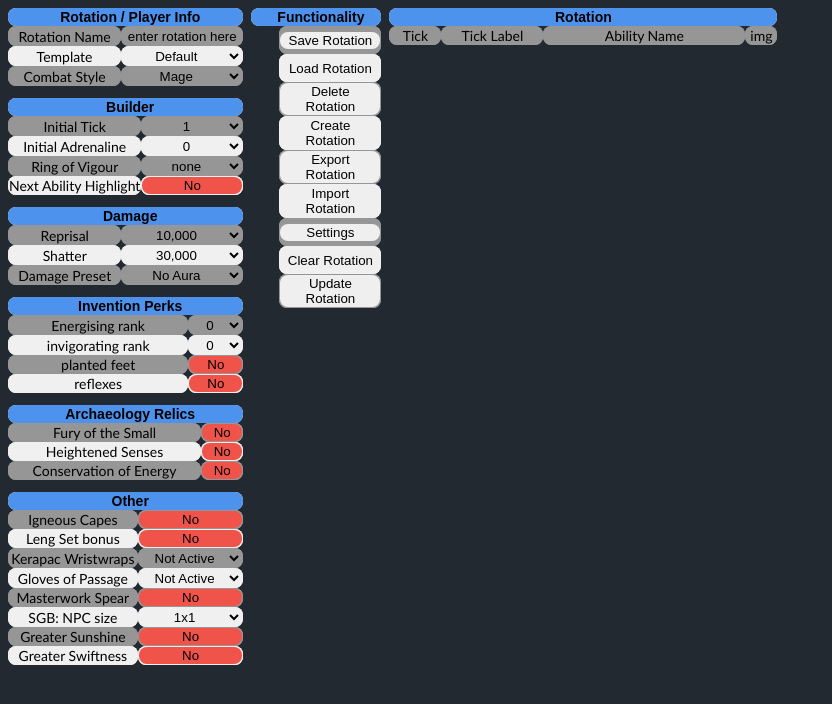
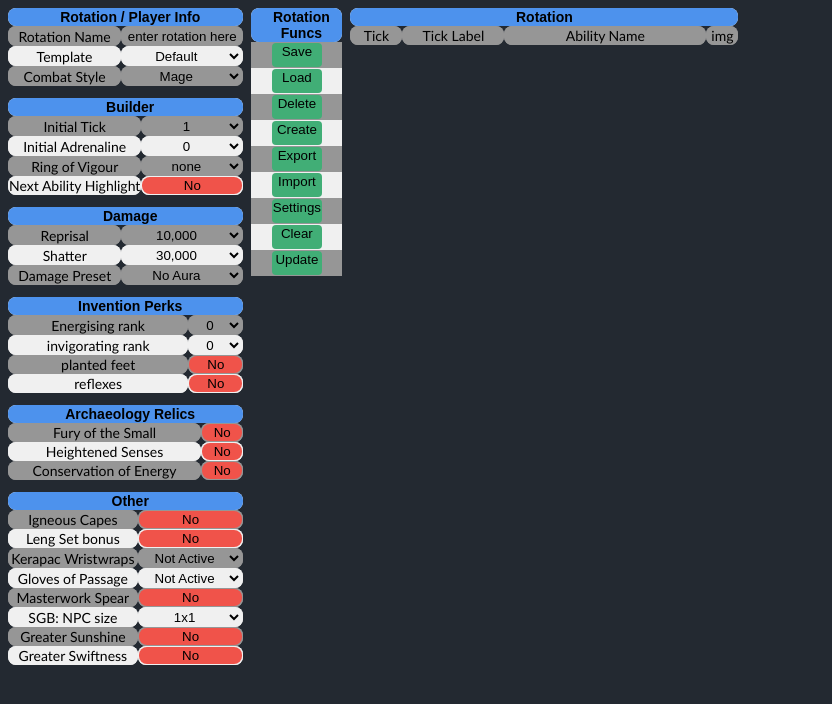
Before and after one commit to gaasha/schekroud.github.io, a plain HTML site: page index.html in a window 1280 px wide. Shown: the whole page, without its empty margins (0-832 px from the left). Drawn offline with Linux system fonts and the light colour scheme.

Commit message:
messed around with some things idk

```diff
--- a/function-info.js
+++ b/function-info.js
@@ -1,26 +1,26 @@
 functionsInfo = {
     "save": {
-        "name":"Save Rotation",
+        "name":"Save",
         "icon":"https://imgur.com/bXLE7He.png"
     },
     "load": {
-        "name":"Load Rotation",
+        "name":"Load",
         "icon":"https://imgur.com/zhdVrPd.png"
     },
     "delete": {
-        "name":"Delete Rotation",
+        "name":"Delete",
         "icon":"https://imgur.com/d12thJc.png"
     },
     "createRot": {
-        "name":"Create Rotation",
+        "name":"Create",
         "icon":"https://imgur.com/EyMIdcO.png"
     },
     "export": {
-        "name":"Export Rotation",
+        "name":"Export",
         "icon":"https://imgur.com/ynpzRdx.png"
     },
     "import": {
-        "name":"Import Rotation",
+        "name":"Import",
         "icon":"https://imgur.com/ynpzRdx.png"
     },
     "settings": {
@@ -28,11 +28,11 @@ functionsInfo = {
         "icon":"https://imgur.com/tU2eLfh.png"
     },
     "clear": {
-        "name":"Clear Rotation",
+        "name":"Clear",
         "icon":"https://imgur.com/40LVEVg.png"
     },
     "updateRot": {
-        "name":"Update Rotation",
+        "name":"Update",
         "icon":"https://imgur.com/bXLE7He.png"
     }
 };
--- a/index.html
+++ b/index.html
@@ -63,7 +63,7 @@
           <table width="100%" style="">
             <tbody id="functions-table">
               <tr>
-                <th colspan="2" style="text-align:center;padding-left:10px"><label for="functions">Functionality</label></th>
+                <th colspan="2" width="80px" style="text-align:center;padding-left:10px;"><label for="functions">Rotation Funcs</label></th>
               </tr>
 
             </tbody>
--- a/player_options.js
+++ b/player_options.js
@@ -28,7 +28,7 @@ Template = {
     },
     "CombatStyle":{
       "kind": "select",
-      "text": " Combat Style",
+      "text": "Combat Style",
       "labels": {
         "mage":"Mage",
         "range":"Range",
--- a/script.js
+++ b/script.js
@@ -141,18 +141,19 @@ for (let field of Object.keys(otherParams)) {
 const generateFunctionsRows = (id, func, previous) => {
   //generate the html for it
   const row = document.createElement("tr"); //create the row
-  const iconCell = document.createElement("td"); //create first cell which has the icon for the function
-  iconCell.className="icon-col";
-  const icon = document.createElement("img");
-  iconCell.appendChild(icon);
-  row.appendChild(iconCell);
+  //const iconCell = document.createElement("td"); //create first cell which has the icon for the function
+  //iconCell.className="icon-col";
+  //const icon = document.createElement("img");
+  //iconCell.appendChild(icon);
+  //row.appendChild(iconCell);
   const textCell = document.createElement("td");
+  textCell.className = 'func-col';
   row.appendChild(textCell);
 
   let input;
   input = document.createElement('button'); //make a button
+  input.className = 'func-col';
   input.innerText = func.name; //text inside the clickable button
-
   //check if it has been clicked
   input.addEventListener(
     "click",
@@ -161,7 +162,10 @@ const generateFunctionsRows = (id, func, previous) => {
       //input.style["background-color"] = state[id] ? "#61fc3a" : "#f0534a";
       //input.innerText = state[id] ? "Yes" : "No";
       writeState();
-      loadRotationUI(state)
+      if (id === 'updateRot' & state[id]){
+        loadRotationUI(state)
+      }
+
     });
 
   textCell.appendChild(input);
--- a/style.css
+++ b/style.css
@@ -62,8 +62,7 @@ td, th {
   max-height: 100%;
   max-width: 100%;
   background-color: inherit;
-  font-size:14px;
-}
+  font-size:14px;}
 
 th {
   background-color: rgb(77, 146, 237);
@@ -82,6 +81,16 @@ tr:nth-child(even) {
 td:nth-child(2) {
   max-width: 100px;
 }
+
+.func-col {
+  display: flex;
+  justify-content:center;
+  border-radius: 4px;
+  text-align:center;
+  vertical-align: middle;
+}
+
+
 
 .input-col > select {
   color: black;
@@ -115,6 +124,15 @@ td:nth-child(2) {
   border-radius:8px;
   text-align:left;
   padding:1px 1px;
+}
+
+.func-col > button {
+  height: 24px;
+  width: 50px;
+  background-color: #41ae76;
+  display:flex;
+  justify-content: center;
+  vertical-align: middle;
 }
 
 .ability-col > input {
```
